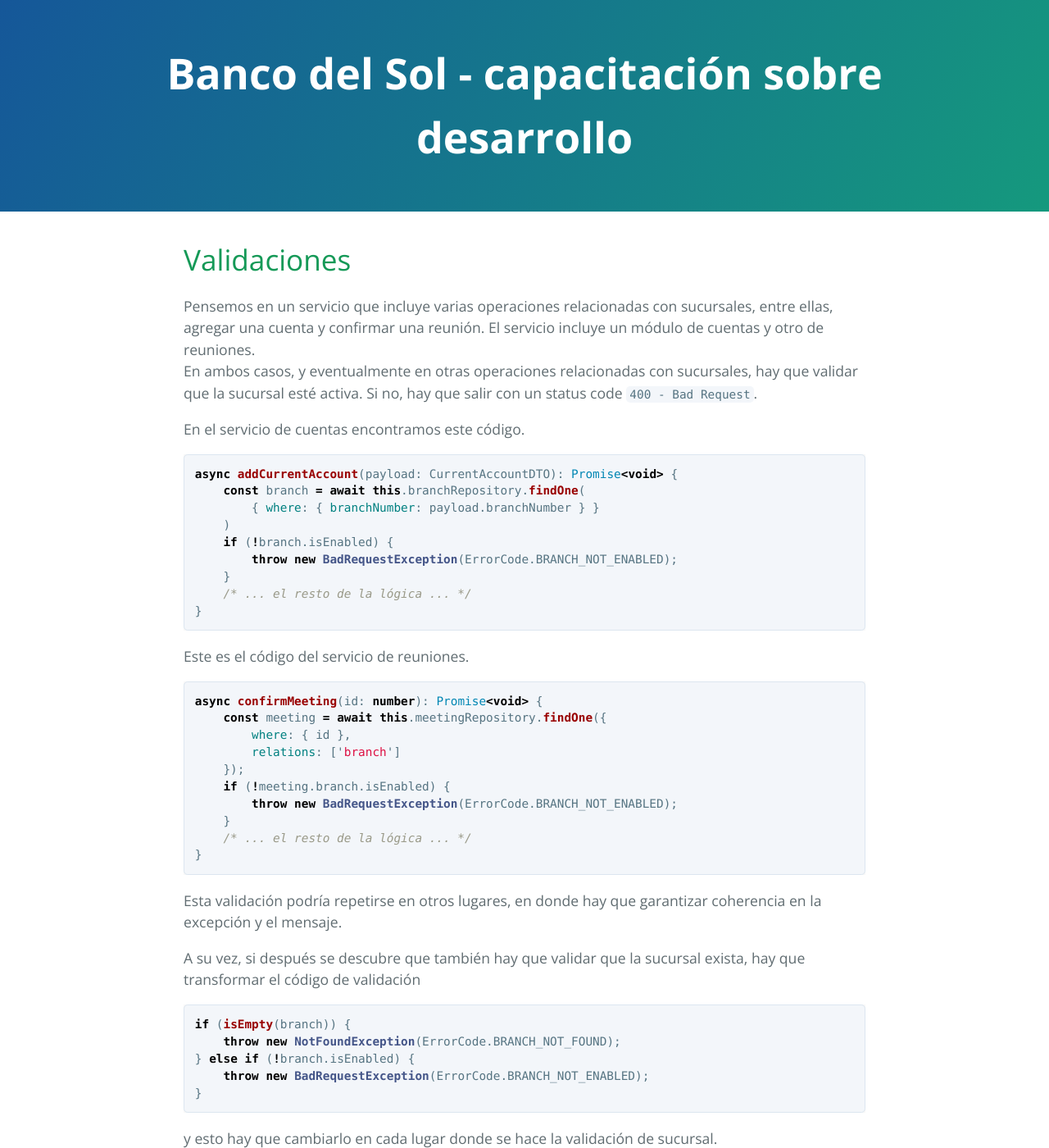
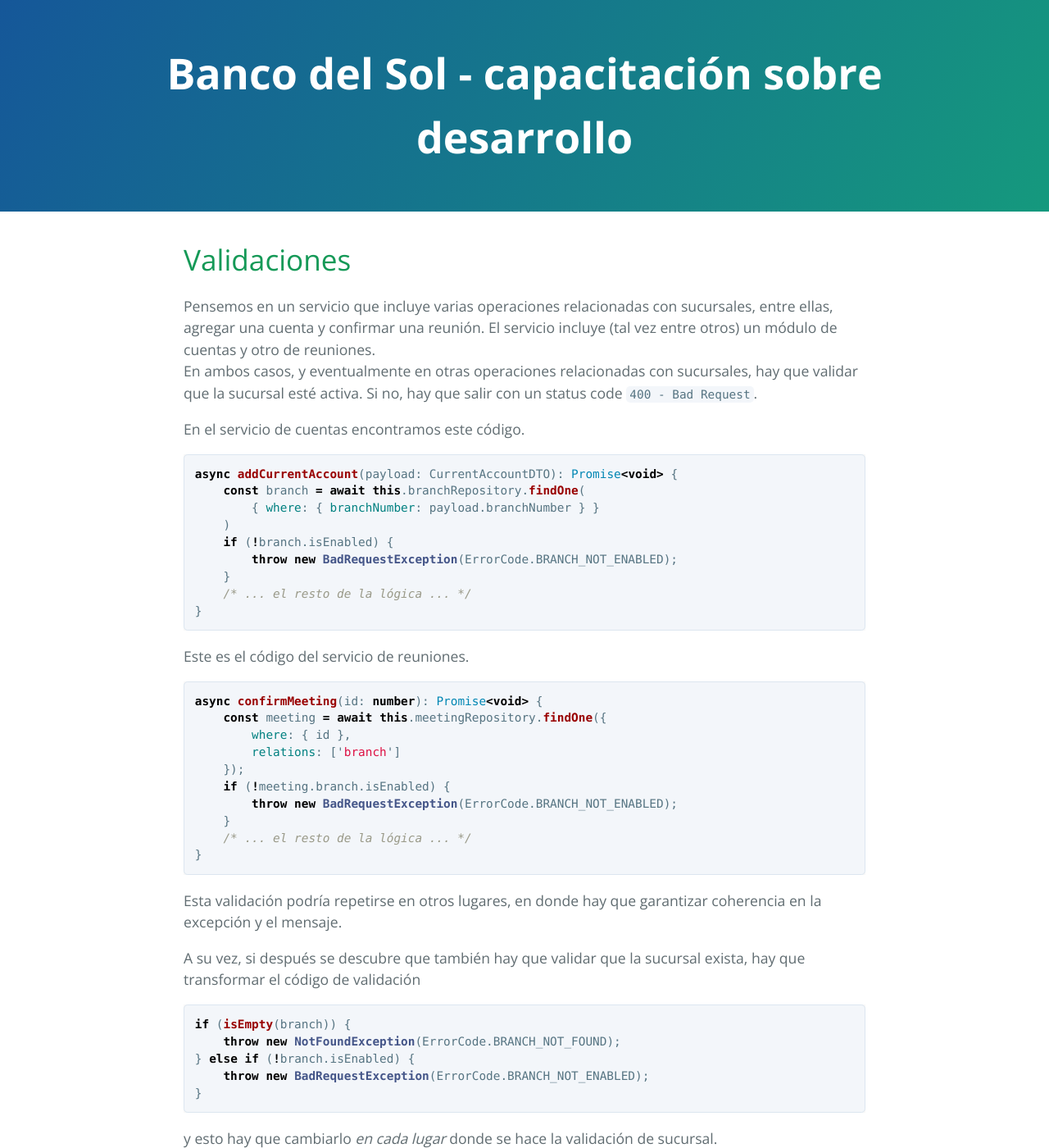
Before and after one commit to clombardi/bdsol-capacitacion-desarrollo, a Jekyll site: the page built from codificacion/validaciones.md, in a window 1280 px wide and 1400 px high. Shown: the whole window at 82% size. Built offline with Jekyll 4.4.1, drawn with Linux system fonts in a browser that asks for light colours; our own code applies the rules of GitHub Pages for plain Markdown files.

Commit message:
codificacion - ajustes a lo hecho hasta ahora

````diff
--- a/codificacion/validaciones.md
+++ b/codificacion/validaciones.md
@@ -3,7 +3,7 @@ layout: default
 ---
 
 # Validaciones
-Pensemos en un servicio que incluye varias operaciones relacionadas con sucursales, entre ellas, agregar una cuenta y confirmar una reunión. El servicio incluye un módulo de cuentas y otro de reuniones.
+Pensemos en un servicio que incluye varias operaciones relacionadas con sucursales, entre ellas, agregar una cuenta y confirmar una reunión. El servicio incluye (tal vez entre otros) un módulo de cuentas y otro de reuniones.
 En ambos casos, y eventualmente en otras operaciones relacionadas con sucursales, hay que validar que la sucursal esté activa. Si no, hay que salir con un status code `400 - Bad Request`.
 
 En el servicio de cuentas encontramos este código.
@@ -42,7 +42,7 @@ if (isEmpty(branch)) {
     throw new BadRequestException(ErrorCode.BRANCH_NOT_ENABLED);
 }
 ```
-y esto hay que cambiarlo en cada lugar donde se hace la validación de sucursal.
+y esto hay que cambiarlo _en cada lugar_ donde se hace la validación de sucursal.
 
 
 ## Concentrar las validaciones en una función
````
Also changed, not shown: codificacion/factorizacion-clase-interfaces.md (+1 -1 lines).
